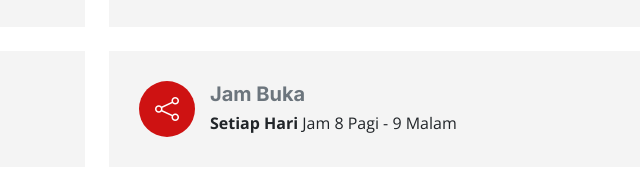
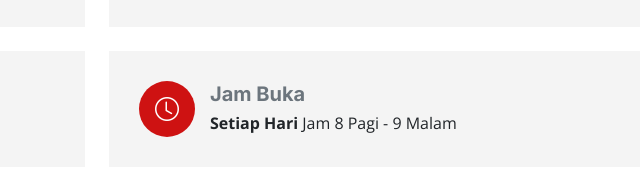
Before and after one commit to CumaGameLab/mini-project, a plain HTML site: page index.html in a window 1280 px wide. Shown: the part 3324-3511 px from the top of the page, 543-1183 px from the left. Drawn offline with nearby package versions, Linux system fonts and the light colour scheme.

Commit message:
fixed ready presentasi
done

```diff
--- a/index.html
+++ b/index.html
@@ -501,7 +501,7 @@
 
             <div class="col-md-6">
               <div class="info-item d-flex align-items-center">
-                <i class="icon bi bi-share flex-shrink-0"></i>
+                <i class="icon bi bi-clock icon flex-shrink-0"></i>
                 <div>
                   <h3>Jam Buka</h3>
                   <div>
```
